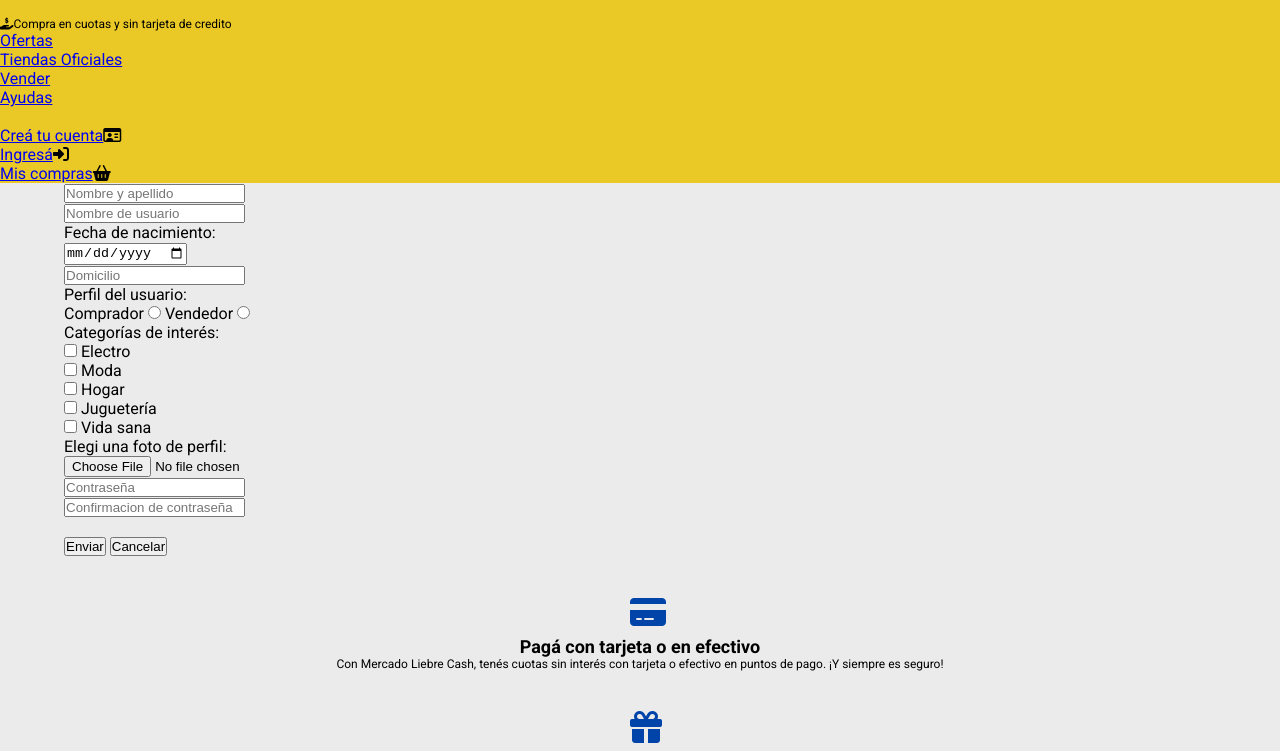
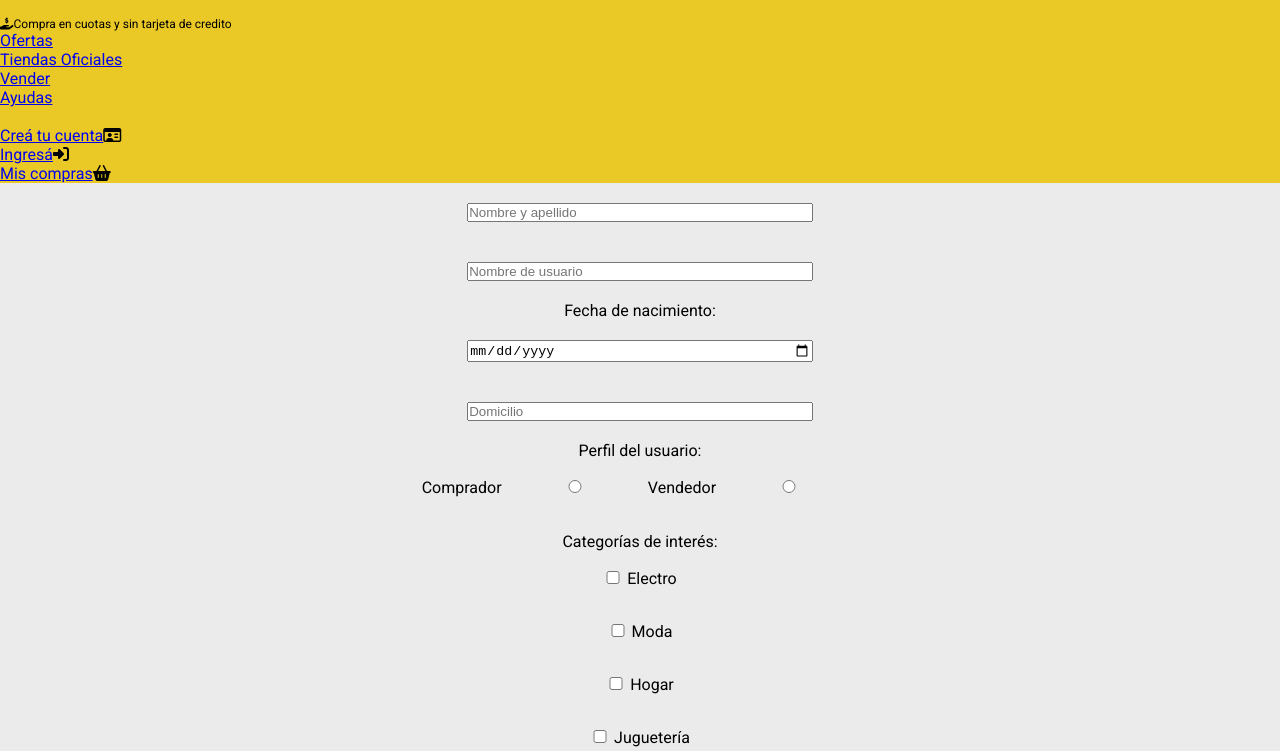
Before and after one commit to MartinRichiello/MercadoLiebre, a website: page views/register.html in a window 1280 px wide. Shown: the part 192-943 px from the top of the page. Drawn offline with Linux system fonts and the light colour scheme; files that its build step writes are made by us from their sources; files whose address does not match are found by name.

Commit message:
Register editado

```diff
--- a/public/css/home.css
+++ b/public/css/home.css
@@ -212,6 +212,49 @@ div.seguridad i{
         margin-top: 30px;
 }
 
+/*REGISTER*/
+.register{
+        text-align: center;
+
+}
+.register input{
+
+        margin-top: 20px;
+        margin-bottom: 20px;
+        width: 30%;
+
+}
+
+.register .perfil{
+
+        margin: auto;
+        text-align: center;
+        width: 40%;
+
+}
+
+.register .checkbox input{
+
+        width: 20px;
+        margin-top: 20px;
+
+
+}
+
+.checkbox{
+
+        margin: auto;
+        width: 40%;
+        text-align: center;
+}
+
+.register button{
+
+        width: 100px;
+        height: 20px;
+        margin-left: 20px;
+        margin-right: 20px;
+}
 
 /*VIEWPORT*/
 
--- a/views/register.html
+++ b/views/register.html
@@ -43,7 +43,7 @@
     </header>
 
     <main>
-        <form action="#"  method="POST">
+        <form action="#"  method="POST" class="register">
 
 
             <input type="text" name="nombre y apellido" placeholder="Nombre y apellido">
@@ -56,13 +56,16 @@
             <br>
             <input type="text" name="domicilio" placeholder="Domicilio">
             <br>
+            <div class="perfil">
                 <label for="perfil de usuario">Perfil del usuario:</label>
                 <br>
                 <label for="Comprador"> Comprador </label>
                 <input type="radio" name="perfil" value="Comprador">
                 <label for="Vendedor"> Vendedor </label>
                 <input type="radio" name="perfil" value="Vendedor">
+            </div>
             <br>
+            <div class="checkbox">
                 <label for="interes">Categorías de interés:</label>
                 <br>
                 <input type="checkbox" name="interes" value="Electro">
@@ -79,6 +82,7 @@
                 <br>
                 <input type="checkbox" name="interes" value="Vida sana">
                 <label for="interes">Vida sana</label>
+            </div>
             <br>
             <label for="foto"> Elegi una foto de perfil:</label>
             <br>
@@ -89,7 +93,7 @@
             <input type="password" name="confirmar contraseña" placeholder="Confirmacion de contraseña">
             <br>
             <br>
-            <button type="submit">Enviar</button>
+            <button type="submit"><a href="/">Enviar</a></button>
             <button type="reset">Cancelar</button>
 
 
```
Also changed, not shown: views/login.html (+7 -0 lines). Lines whose indentation alone changed are shown as unchanged.
